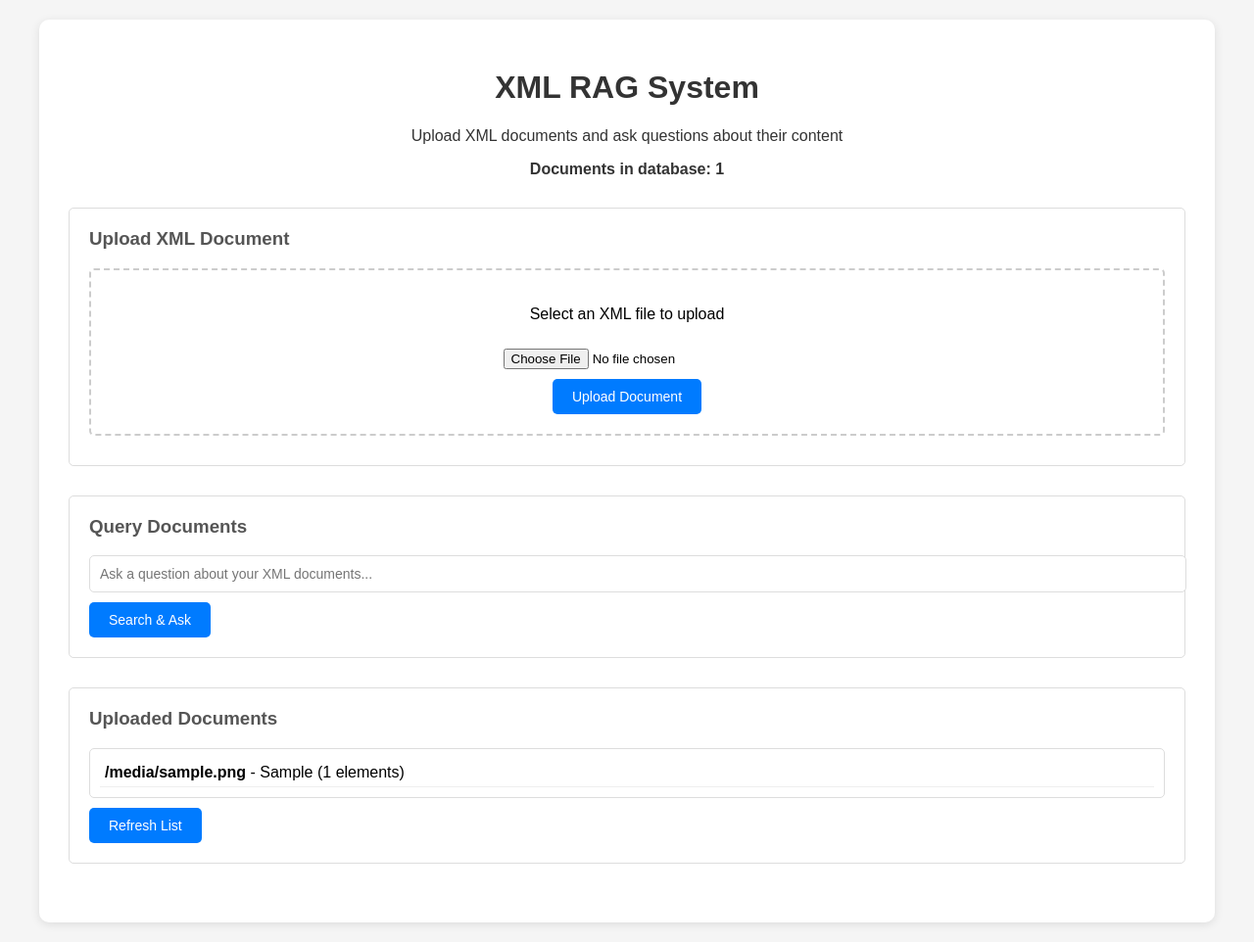
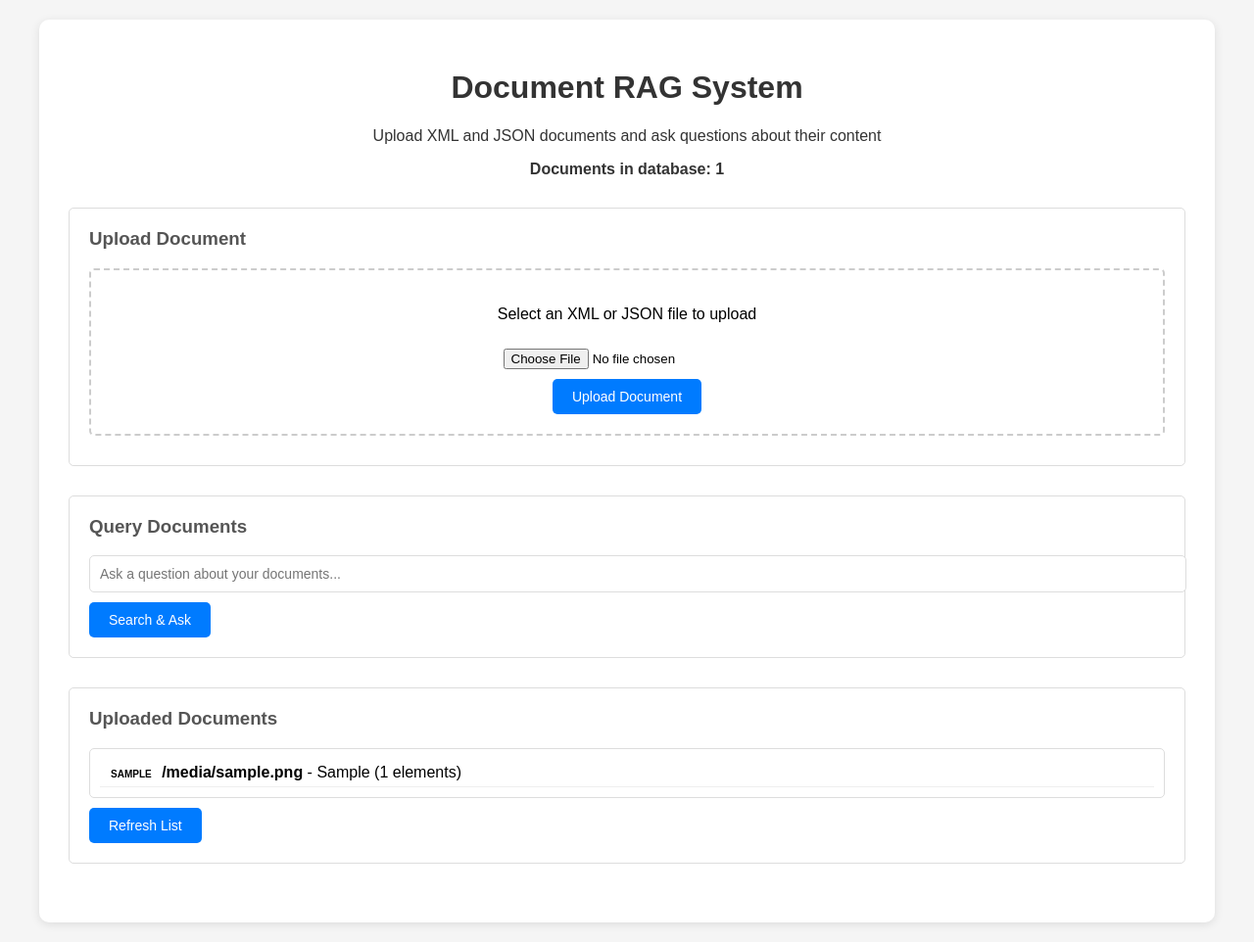
Before and after one commit to ion-mccusker/xml-rag, a FastAPI app: template templates/index.html in a window 1280 px wide. Shown: the whole page at 98% size. Run offline with FastAPI, Linux system fonts and the light colour scheme; the template is opened without the code that fills it: most values are stand-ins (such as "Sample title", 1, 10 or a date in 2020).

Commit message:
feat: add support for json docs

```diff
--- a/app.py
+++ b/app.py
@@ -10,7 +10,7 @@ from rag_pipeline import RAGPipeline
 import tempfile
 import os
 
-app = FastAPI(title="XML RAG System", description="RAG system for XML documents")
+app = FastAPI(title="Document RAG System", description="RAG system for XML and JSON documents")
 
 templates = Jinja2Templates(directory="templates")
 
@@ -35,24 +35,31 @@ async def home(request: Request):
     })
 
 @app.post("/upload")
-async def upload_xml(file: UploadFile = File(...)):
-    if not file.filename.endswith('.xml'):
-        raise HTTPException(status_code=400, detail="Only XML files are allowed")
+async def upload_document(file: UploadFile = File(...)):
+    if not (file.filename.endswith('.xml') or file.filename.endswith('.json')):
+        raise HTTPException(status_code=400, detail="Only XML and JSON files are allowed")
 
     try:
         content = await file.read()
-        xml_content = content.decode('utf-8')
+        text_content = content.decode('utf-8')
 
-        document_id = rag.add_xml_document(xml_content, file.filename)
+        if file.filename.endswith('.xml'):
+            document_id = rag.add_xml_document(text_content, file.filename)
+            doc_type = "XML"
+        else:
+            document_id = rag.add_json_document(text_content, file.filename)
+            doc_type = "JSON"
 
         return {
-            "message": "XML document uploaded successfully",
+            "message": f"{doc_type} document uploaded successfully",
             "document_id": document_id,
-            "filename": file.filename
+            "filename": file.filename,
+            "document_type": doc_type.lower()
         }
 
     except Exception as e:
-        raise HTTPException(status_code=500, detail=f"Error processing XML: {str(e)}")
+        file_type = "XML" if file.filename.endswith('.xml') else "JSON"
+        raise HTTPException(status_code=500, detail=f"Error processing {file_type}: {str(e)}")
 
 @app.post("/query", response_model=QueryResponse)
 async def query_documents(query_request: QueryRequest):
--- a/templates/index.html
+++ b/templates/index.html
@@ -3,7 +3,7 @@
 <head>
     <meta charset="UTF-8">
     <meta name="viewport" content="width=device-width, initial-scale=1.0">
-    <title>XML RAG System</title>
+    <title>Document RAG System</title>
     <style>
         body {
             font-family: Arial, sans-serif;
@@ -78,10 +78,42 @@
         }
         .source {
             background-color: #e9ecef;
-            padding: 10px;
+            padding: 15px;
             margin: 10px 0;
             border-radius: 5px;
+            font-size: 13px;
+            border-left: 4px solid #007bff;
+        }
+        .retrieval-section {
+            background-color: #f8f9fa;
+            padding: 15px;
+            margin: 15px 0;
+            border-radius: 5px;
+            border: 1px solid #dee2e6;
+        }
+        .retrieved-chunk {
+            background-color: #ffffff;
+            padding: 12px;
+            margin: 8px 0;
+            border-radius: 4px;
+            border: 1px solid #e9ecef;
             font-size: 12px;
+        }
+        .doc-type-badge {
+            display: inline-block;
+            padding: 2px 6px;
+            border-radius: 3px;
+            font-size: 10px;
+            font-weight: bold;
+            text-transform: uppercase;
+        }
+        .doc-type-xml {
+            background-color: #d4edda;
+            color: #155724;
+        }
+        .doc-type-json {
+            background-color: #cce5ff;
+            color: #004085;
         }
         .document-list {
             max-height: 200px;
@@ -118,16 +150,16 @@
 <body>
     <div class="container">
         <div class="header">
-            <h1>XML RAG System</h1>
-            <p>Upload XML documents and ask questions about their content</p>
+            <h1>Document RAG System</h1>
+            <p>Upload XML and JSON documents and ask questions about their content</p>
             <p><strong>Documents in database: {{ document_count }}</strong></p>
         </div>
 
         <div class="section">
-            <h3>Upload XML Document</h3>
+            <h3>Upload Document</h3>
             <div class="upload-area">
-                <p>Select an XML file to upload</p>
-                <input type="file" id="xmlFile" accept=".xml" />
+                <p>Select an XML or JSON file to upload</p>
+                <input type="file" id="documentFile" accept=".xml,.json" />
                 <br>
                 <button onclick="uploadFile()">Upload Document</button>
             </div>
@@ -136,7 +168,7 @@
 
         <div class="section">
             <h3>Query Documents</h3>
-            <input type="text" id="queryInput" class="query-input" placeholder="Ask a question about your XML documents..." />
+            <input type="text" id="queryInput" class="query-input" placeholder="Ask a question about your documents..." />
             <button onclick="queryDocuments()">Search & Ask</button>
             <div class="loading" id="queryLoading">Searching and generating answer...</div>
             <div id="queryResults"></div>
@@ -148,7 +180,13 @@
                 {% if documents %}
                     {% for doc in documents %}
                     <div class="document-item">
-                        <strong>{{ doc.filename }}</strong> - {{ doc.root_tag }} ({{ doc.element_count }} elements)
+                        <span class="doc-type-badge doc-type-{{ doc.document_type or 'xml' }}">{{ (doc.document_type or 'xml')|upper }}</span>
+                        <strong>{{ doc.filename }}</strong> -
+                        {% if doc.document_type == 'json' %}
+                            {{ doc.data_type }} ({{ doc.total_keys }} keys)
+                        {% else %}
+                            {{ doc.root_tag }} ({{ doc.element_count }} elements)
+                        {% endif %}
                     </div>
                     {% endfor %}
                 {% else %}
@@ -161,7 +199,7 @@
 
     <script>
         async function uploadFile() {
-            const fileInput = document.getElementById('xmlFile');
+            const fileInput = document.getElementById('documentFile');
             const file = fileInput.files[0];
             const statusDiv = document.getElementById('uploadStatus');
 
@@ -241,12 +279,33 @@
             let html = '<div class="results">';
             html += `<h4>Answer:</h4><p>${result.answer}</p>`;
 
+            if (result.retrieved_chunks && result.retrieved_chunks.length > 0) {
+                html += '<div class="retrieval-section">';
+                html += '<h4>Retrieved Document Chunks (used to generate answer):</h4>';
+                result.retrieved_chunks.forEach((chunk, index) => {
+                    const docType = chunk.metadata.document_type || 'xml';
+                    html += `<div class="retrieved-chunk">
+                        <div style="margin-bottom: 8px;">
+                            <span class="doc-type-badge doc-type-${docType}">${docType.toUpperCase()}</span>
+                            <strong>Chunk ${index + 1}:</strong> ${chunk.metadata.filename} (chunk ${chunk.metadata.chunk_index})
+                            <span style="float: right; color: #666;">Relevance: ${(1 - chunk.distance).toFixed(3)}</span>
+                        </div>
+                        <div style="background-color: #f8f9fa; padding: 8px; border-radius: 3px; font-family: monospace; font-size: 11px;">
+                            ${chunk.document.length > 300 ? chunk.document.substring(0, 300) + '...' : chunk.document}
+                        </div>
+                    </div>`;
+                });
+                html += '</div>';
+            }
+
             if (result.sources && result.sources.length > 0) {
-                html += '<h4>Sources:</h4>';
+                html += '<h4>Source Summary:</h4>';
                 result.sources.forEach((source, index) => {
+                    const docType = source.document_type || 'xml';
                     html += `<div class="source">
+                        <span class="doc-type-badge doc-type-${docType}">${docType.toUpperCase()}</span>
                         <strong>Source ${index + 1}:</strong> ${source.filename} (chunk ${source.chunk_index})<br>
-                        <strong>Relevance score:</strong> ${(1 - source.distance).toFixed(3)}<br>
+                        <strong>Relevance score:</strong> ${source.relevance_score}<br>
                         <strong>Preview:</strong> ${source.content_preview}
                     </div>`;
                 });
@@ -263,11 +322,16 @@
 
                 const documentList = document.getElementById('documentList');
                 if (result.documents && result.documents.length > 0) {
-                    documentList.innerHTML = result.documents.map(doc =>
-                        `<div class="document-item">
-                            <strong>${doc.filename}</strong> - ${doc.root_tag} (${doc.element_count} elements)
-                        </div>`
-                    ).join('');
+                    documentList.innerHTML = result.documents.map(doc => {
+                        const docType = doc.document_type || 'xml';
+                        const details = doc.document_type === 'json'
+                            ? `${doc.data_type} (${doc.total_keys} keys)`
+                            : `${doc.root_tag} (${doc.element_count} elements)`;
+                        return `<div class="document-item">
+                            <span class="doc-type-badge doc-type-${docType}">${docType.toUpperCase()}</span>
+                            <strong>${doc.filename}</strong> - ${details}
+                        </div>`;
+                    }).join('');
                 } else {
                     documentList.innerHTML = '<p>No documents uploaded yet.</p>';
                 }
--- a/xml_processor.py
+++ b/xml_processor.py
@@ -21,12 +21,14 @@ class XMLProcessor:
         return {
             "metadata": metadata,
             "text_chunks": text_chunks,
-            "full_text": " ".join(text_chunks)
+            "full_text": " ".join(text_chunks),
+            "document_type": "xml"
         }
 
     def _extract_metadata(self, root: etree.Element, filename: str = None) -> Dict[str, Any]:
         metadata = {
             "filename": filename or "unknown",
+            "document_type": "xml",
             "root_tag": root.tag,
             "namespace": root.nsmap.get(None, ""),
             "attributes": dict(root.attrib),
```
Also changed, not shown: json_processor.py (added, +157 -0 lines), rag_pipeline.py (+18 -4 lines), vector_store.py (+21 -8 lines).
